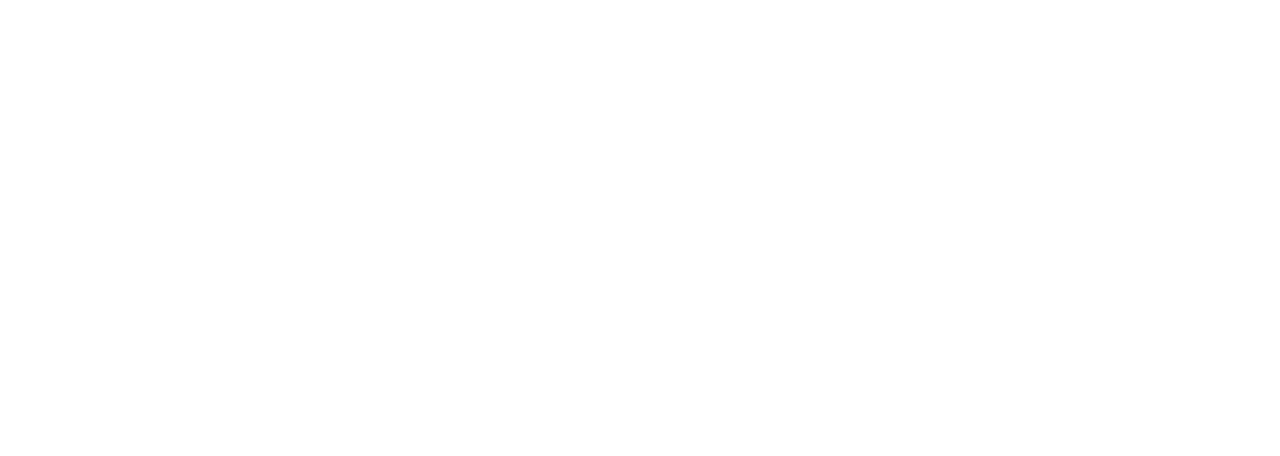
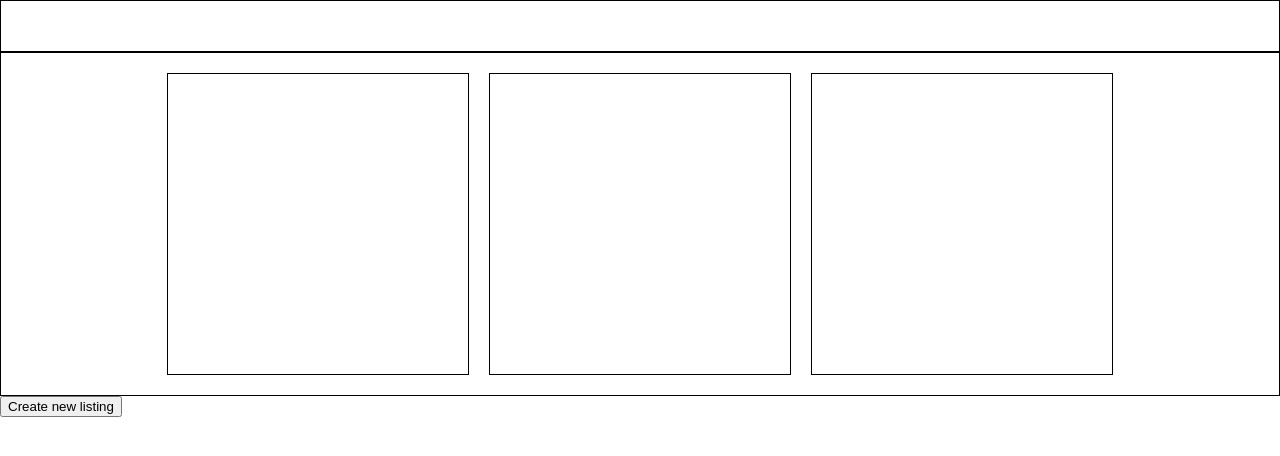
Before and after one commit to V1SH4N/UOM, a plain HTML site: page index.html in a window 1280 px wide. Drawn offline with Linux system fonts and the light colour scheme.

Commit message:
start structure of website

```diff
--- a/index.html
+++ b/index.html
@@ -4,8 +4,20 @@
     <meta charset="UTF-8">
     <meta name="viewport" content="width=device-width, initial-scale=1.0">
     <title>Retail</title>
+    <link href="./style.css" rel="stylesheet">
+    <script src="./javascript.js" defer></script>
 </head>
+
 <body>
+    <div id="navBar"></div>
+    <div id="productsContainer">
+        <div class="product"></div>
+        <div class="product"></div>
+        <div class="product"></div>
+    </div>
+    <button type="button" id="newProduct">Create new listing</button>
 
 </body>
+
+
 </html>
--- a/style.css
+++ b/style.css
@@ -0,0 +1,24 @@
+body{
+    margin: 0;
+    padding: 0;
+}
+
+#productsContainer{
+    border: 1px solid black;
+    padding: 20px;
+    display: flex;
+    flex-wrap: wrap;
+    justify-content: center;
+    gap: 20px;
+}
+
+.product{
+    width: 300px;
+    height: 300px;
+    border: 1px solid black;
+}
+
+#navBar{
+    border: 1px solid black;
+    height: 50px;
+}
```
